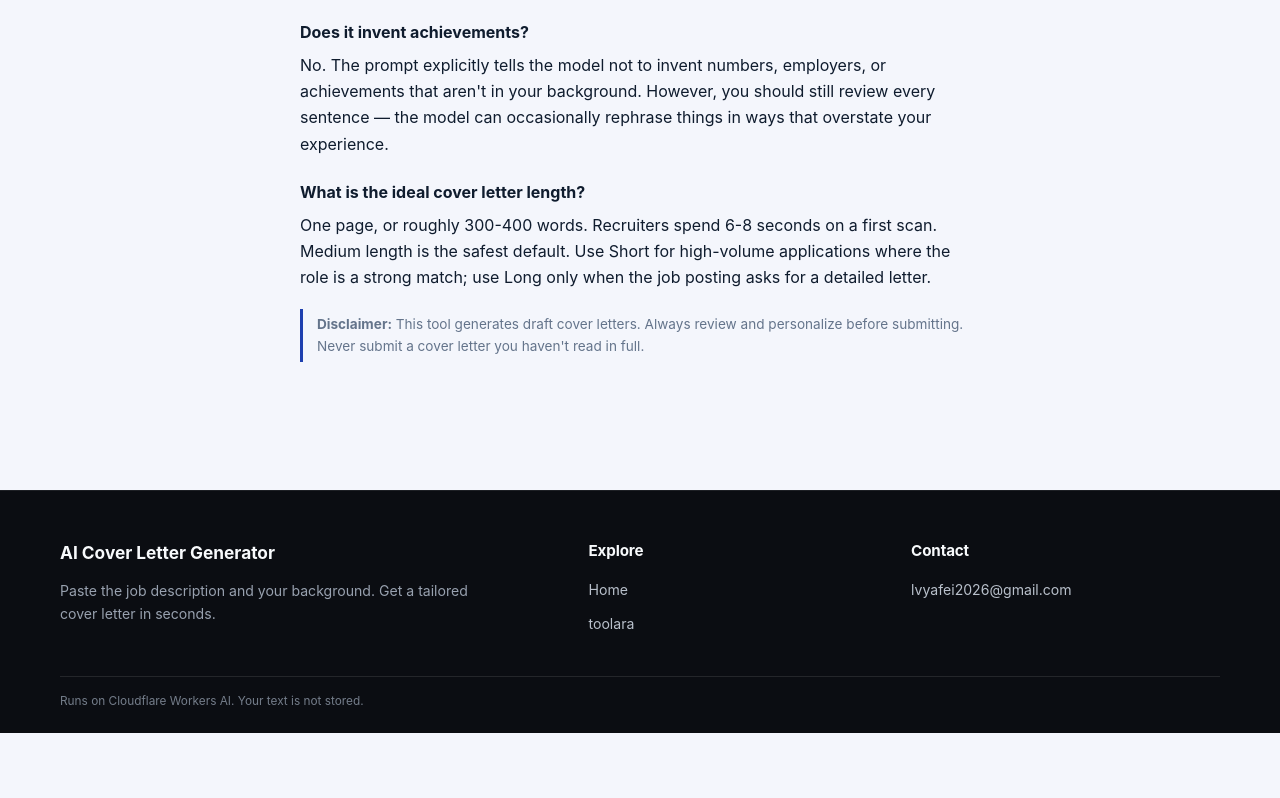
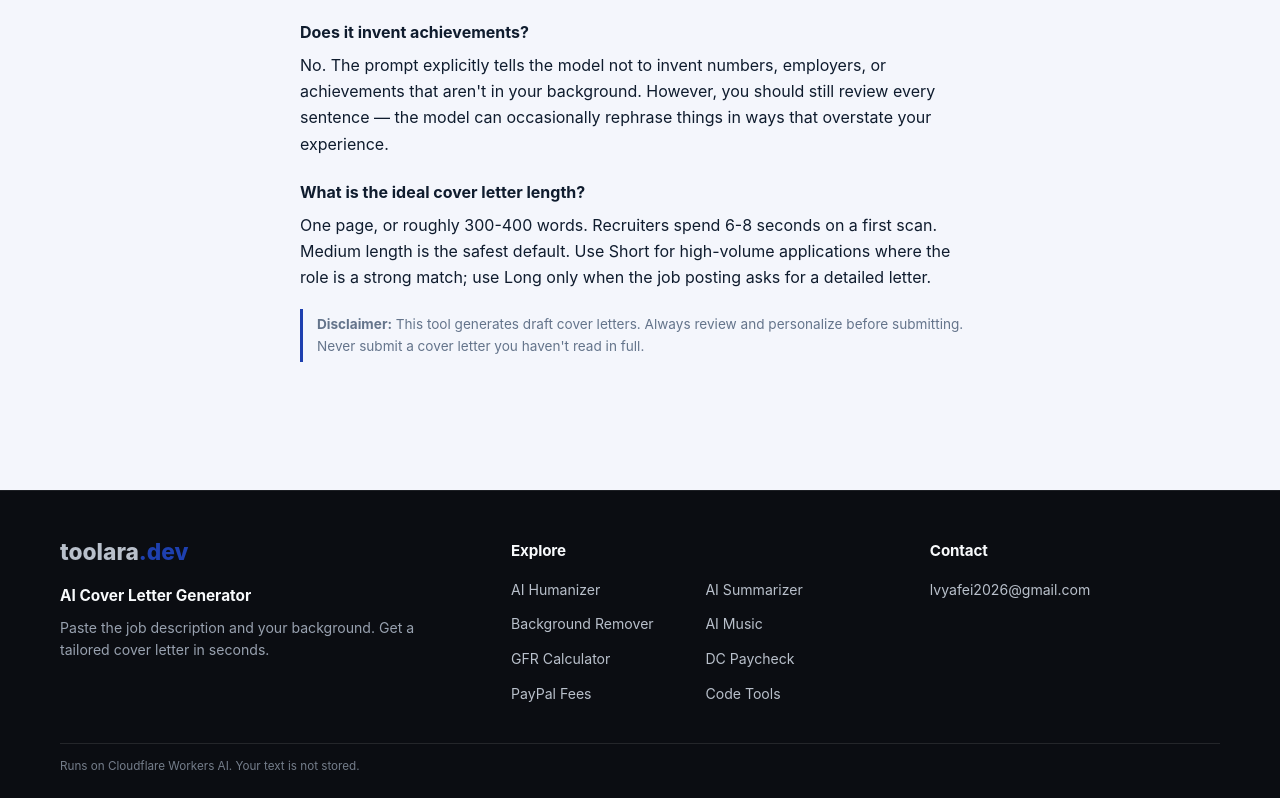
Before and after one commit to lvyafei2026-coder/ai-cover-letter-generator, a website: page public/index.html in a window 1280 px wide. Shown: the part 2015-2813 px from the top of the page. Before the commit the page ends 2748 px from the top, so only its background shows below. Drawn offline with Linux system fonts and the light colour scheme.

Commit message:
Polish branded Explore footers

```diff
--- a/public/css/style.css
+++ b/public/css/style.css
@@ -129,15 +129,18 @@ li { margin-bottom: 8px; line-height: 1.65; }
 
 .site-footer { margin-top: 64px !important; padding: 48px 24px 22px !important; background: #0b0d12 !important; border-top: 1px solid rgba(255,255,255,0.08) !important; color: #a6adbb !important; text-align: left !important; font-size: 0.88rem !important; line-height: 1.6; }
 .site-footer-inner { max-width: 1160px; margin: 0 auto; }
-.site-footer-grid { display: grid; grid-template-columns: minmax(0, 1.4fr) minmax(150px, 0.8fr) minmax(200px, 0.9fr); gap: 48px; }
+.site-footer-grid { display: grid; grid-template-columns: minmax(0,1.25fr) minmax(280px,1.15fr) minmax(220px,0.9fr); gap: 48px; }
 .site-footer-column { min-width: 0; }
-.site-footer-brand { display: inline-block; color: #f8fafc !important; font-size: 1.08rem; font-weight: 700; text-decoration: none; }
+.site-footer-wordmark { display: inline-flex; align-items: baseline; color: #f8fafc !important; font-size: 1.42rem; font-weight: 850; line-height: 1.15; text-decoration: none; }
+.site-footer-wordmark .tld { color: var(--accent, #3b82f6); }
+.site-footer-site-name { margin: 18px 0 0 !important; color: #f8fafc; font-size: 0.96rem; font-weight: 700; }
 .site-footer-heading { margin: 0 0 16px !important; color: #f8fafc; font-size: 0.95rem; font-weight: 650; }
-.site-footer-description { max-width: 420px; margin: 14px 0 0 !important; color: #98a1af; }
-.site-footer-nav { display: grid; justify-items: start; gap: 10px; }
+.site-footer-description { max-width: 420px; margin: 8px 0 0 !important; color: #98a1af; }
+.site-footer-links { display: grid; grid-template-columns: repeat(2,minmax(0,1fr)); gap: 12px 18px; }
+.site-footer-contact { margin: 0 !important; color: #b9c0cb; overflow-wrap: anywhere; }
 .site-footer a { color: #b9c0cb !important; text-decoration: none; }
 .site-footer a:hover { color: #fff !important; text-decoration: underline; }
-.site-footer-contact { margin: 0 !important; color: #b9c0cb; overflow-wrap: anywhere; }
-.site-footer-bottom { margin-top: 40px; padding-top: 16px; border-top: 1px solid rgba(255,255,255,0.1); color: #747d8a; font-size: 0.74rem; line-height: 1.5; }
+.site-footer-bottom { margin-top: 38px; padding-top: 14px; border-top: 1px solid rgba(255,255,255,0.1); color: #747d8a; font-size: 0.73rem; line-height: 1.5; }
 .site-footer-bottom p { margin: 0; }
-@media (max-width: 720px) { .site-footer { padding: 36px 20px 20px !important; } .site-footer-grid { grid-template-columns: 1fr; gap: 28px; } .site-footer-bottom { margin-top: 28px; } } .site-footer-nav { gap: 12px; } }
+@media (max-width: 960px) { .site-footer-grid { grid-template-columns: repeat(2,minmax(0,1fr)); gap: 34px; } .site-footer-column:first-child { grid-column: 1 / -1; } }
+@media (max-width: 760px) { .site-footer { padding: 36px 20px 20px !important; } .site-footer-grid { grid-template-columns: 1fr; gap: 28px; } .site-footer-column:first-child { grid-column: auto; } .site-footer-links { gap: 10px 14px; } .site-footer-bottom { margin-top: 28px; } }
--- a/public/index.html
+++ b/public/index.html
@@ -152,11 +152,19 @@
 <div class="site-footer-inner">
 <div class="site-footer-grid">
 <section class="site-footer-column">
-<a class="site-footer-brand" href="/"><span class="site-footer-brand" data-i18n="title">AI Cover Letter Generator</span></a>
+<a class="site-footer-wordmark" href="https://toolara.dev/" aria-label="toolara.dev">toolara<span class="tld">.dev</span></a>
+<p class="site-footer-site-name" data-i18n="title">AI Cover Letter Generator</p>
 <p class="site-footer-description" data-i18n="subtitle">Paste the job description and your background. Get a tailored cover letter in seconds.</p>
 </section>
-<section class="site-footer-column"><h2 class="site-footer-heading">Explore</h2><nav class="site-footer-nav" aria-label="Quick navigation"><a href="/" data-i18n="navHome">Home</a><a href="https://toolara.dev/">toolara</a></nav></section>
-<section class="site-footer-column"><h2 class="site-footer-heading">Contact</h2><a href="mailto:lvyafei2026@gmail.com">lvyafei2026@gmail.com</a></section>
+<section class="site-footer-column"><h2 class="site-footer-heading">Explore</h2><nav class="site-footer-links" aria-label="Explore sites"><a href="https://humanize.toolara.dev/">AI Humanizer</a>
+<a href="https://summarize.toolara.dev/">AI Summarizer</a>
+<a href="https://background.toolara.dev/">Background Remover</a>
+<a href="https://music.toolara.dev/">AI Music</a>
+<a href="https://gfr.toolara.dev/">GFR Calculator</a>
+<a href="https://dc-pay.toolara.dev/">DC Paycheck</a>
+<a href="https://paypal.toolara.dev/">PayPal Fees</a>
+<a href="https://devtools.toolara.dev/">Code Tools</a></nav></section>
+<section class="site-footer-column"><h2 class="site-footer-heading">Contact</h2><p class="site-footer-contact"><a href="mailto:lvyafei2026@gmail.com">lvyafei2026@gmail.com</a></p></section>
 </div>
 <div class="site-footer-bottom"><p class="site-footer-privacy" data-i18n="footer">Runs on Cloudflare Workers AI. Your text is not stored.</p></div>
 </div>
```
